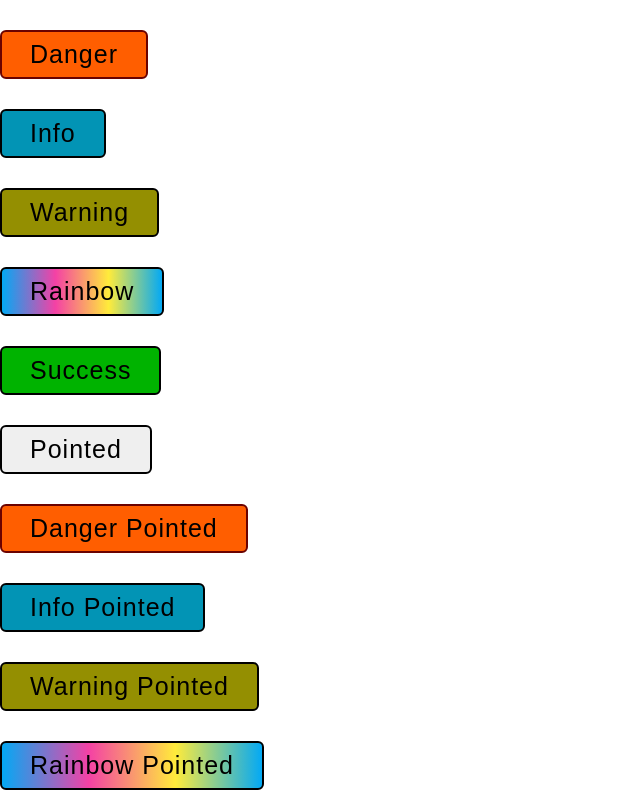
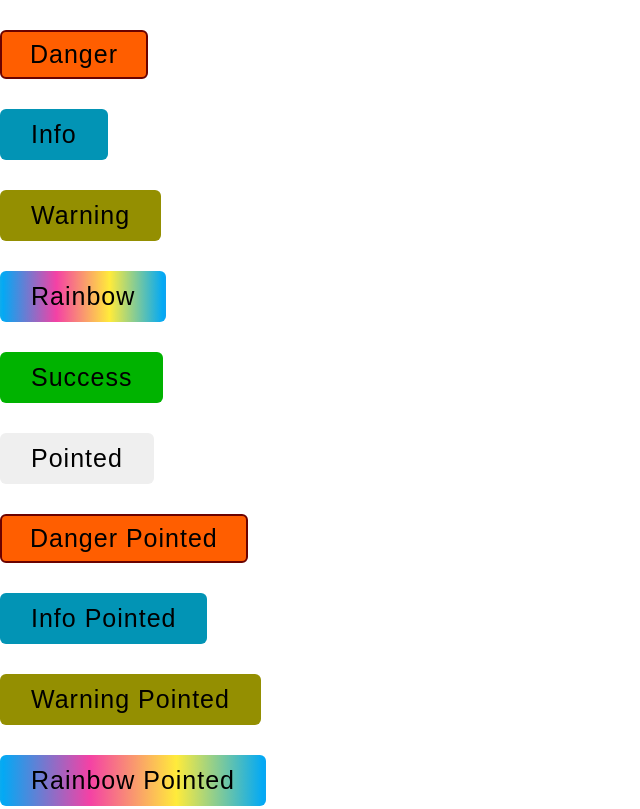
Before and after one commit to Digitso/Digitso-Buttons, a plain HTML site: page index.html in a window 1280 px wide. Shown: the top 809 px of the page, without its empty margins (0-640 px from the left). Drawn offline with Linux system fonts and the light colour scheme.

Commit message:
Update buttons.css

```diff
--- a/buttons.css
+++ b/buttons.css
@@ -1,7 +1,7 @@
 .btn{
     font-family: sans-serif;
-	font-weight: 500;
-	font-size: 25px;
+    font-weight: 500;
+font-size: 25px;
   	letter-spacing: 1px;
   	display: block;
   	padding: 8px 28px;
@@ -9,7 +9,7 @@
   	height: 40%;
   	transition: 0.3s;
   	margin-top: 30px;
-    border: 2px solid #000;
+    	border: 3px solid transparent;
 }
 .btn-pointed{
     cursor: pointer;
```
